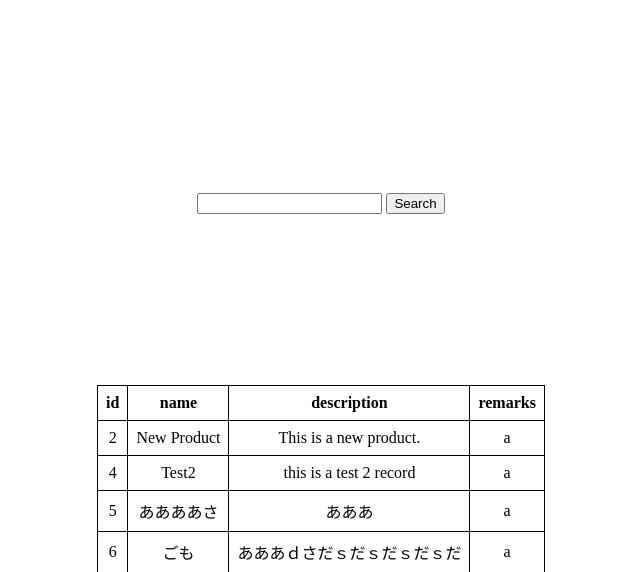
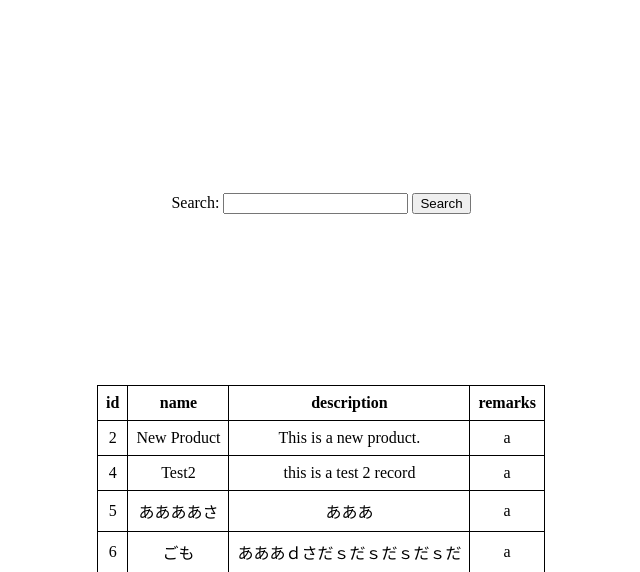
Before and after one commit to gomo014/homepage, a Django app: page / in a window 1280 px wide. Shown: the part 150-722 px from the top of the page, without its empty margins (319-959 px from the left). Run offline with Django 5.2, Linux system fonts and the light colour scheme; data comes from the database, SQL or seed files in the repository; both versions use the stored data as it was after the commit.

Commit message:
20240121

```diff
--- a/homepage/app/templates/index.html
+++ b/homepage/app/templates/index.html
@@ -1,9 +1,7 @@
 {% load custom_filters %}
 
 <!DOCTYPE html>
-<!--
-    <html lang="en"><head><meta charset="utf-8"/><link rel="icon" href="/favicon.ico"/><meta name="viewport" content="width=device-width,initial-scale=1"/><meta name="theme-color" content="#000000"/><meta name="description" content="Web site created using create-react-app"/><link rel="apple-touch-icon" href="/static/images/logo192.png"/><link rel="manifest" href="/manifest.json"/><title>React App</title><script defer="defer" src="/static/js/main.d06733ef.js"></script><link href="/static/css/main.f855e6bc.css" rel="stylesheet"></head><body><noscript>You need to enable JavaScript to run this app.</noscript><div id="root"></div></body></html>
-   -->
+
 <html lang="en">
   <head>
     <meta charset="UTF-8" />
@@ -13,12 +11,12 @@
   <body>
     <div class="container">
       <h1>Database Values</h1>
-      <form method="post" action="{% url 'index' %}">
+      <form action="{% url 'search' %}" method="post">
         {% csrf_token %}
-        <input type="text" name="search_input" />
+        <label for="search_query">Search:</label>
+        <input type="text" id="search_query" name="search_query" required>
         <button type="submit">Search</button>
-      </form>
-
+    </form>
       <table border="1" class="dataList">
         <thead>
           <tr>
@@ -37,8 +35,6 @@
           </tbody>
         {% endfor %}
       </table>
-
-
     </div>
     <script src="../static/index.js"></script>
   </body>
--- a/homepage/app/urls.py
+++ b/homepage/app/urls.py
@@ -2,5 +2,6 @@ from django.urls import path
 from . import views
 
 urlpatterns = [
-    path('', views.index, name='index'),  # ホームページのビューに紐付けたURLパターン
+    path('', views.index, name='index'),
+    path('search/', views.search, name='search')
 ]
--- a/homepage/app/views.py
+++ b/homepage/app/views.py
@@ -1,14 +1,34 @@
 from django.shortcuts import render
 from .models import Product
+from django.http import HttpResponse
 
 def index(request):
     # データベースから全てのレコードを取得
     queryset = Product.objects.values()
 
+    data_list, data_list_keys = process_data_list(queryset)
+
+    return render(request, 'index.html', {'data_list': data_list, 'data_list_keys': data_list_keys})
+
+def search(request):
+    if request.method == 'POST':
+        search_query = request.POST.get('search_query', '')
+        # 検索条件にあったデータを取得
+        queryset = Product.objects.filter(name=search_query).values()
+
+        data_list, data_list_keys = process_data_list(queryset)
+
+        # テンプレートに検索結果データを渡す
+        return render(request, 'index.html', {'data_list': data_list, 'data_list_keys': data_list_keys})
+    else:
+        return render(request, 'index.html')
+
+# 検索結果データ処理用メソッド
+def process_data_list(queryset):
     data_list = list(queryset)
     data_list_keys = []
 
     if data_list:
         data_list_keys = data_list[0].keys
 
-    return render(request, 'index.html', {'data_list': data_list, 'data_list_keys': data_list_keys})
+    return data_list, data_list_keys
--- a/homepage_react/public/index.html
+++ /dev/null
@@ -1 +0,0 @@
-{% load custom_filters %}<!doctype html><html lang="en"><head><meta charset="UTF-8"/><title>Search Page</title><link rel="stylesheet" href="..\src\css\homepage.css"/></head><body><div class="container"><h1>Database Values</h1><table border="1" class="dataList"><thead><tr>{% for key in data_list_keys %}<th>{{ key }}</th>{% endfor %}</tr></thead>{% for item in data_list %}<tbody><tr>{% for key in data_list_keys %}<td>{{ item|get_item:key }}</td>{% endfor %}</tr></tbody>{% endfor %}</table><form method="post" action="{% url 'index' %}">{% csrf_token %} <input name="search_input"/> <button type="submit">Search</button></form></div><script type="module" src="../src/index.js"></script></body></html>
--- a/homepage_react/src/index.js
+++ b/homepage_react/src/index.js
@@ -11,7 +11,6 @@ const SearchForm = ({ fetchData }) => {
     // 以下は例としてコンソールに入力された値を表示するだけのものです
     console.log(searchTerm);
   };
-
   return (
     <form onSubmit={handleSearch}>
       <input
```
Also changed, not shown: db.sqlite3.
